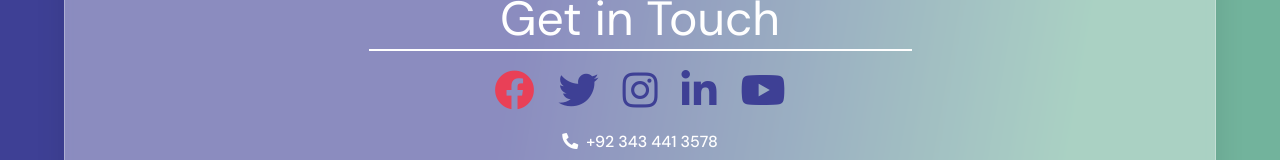
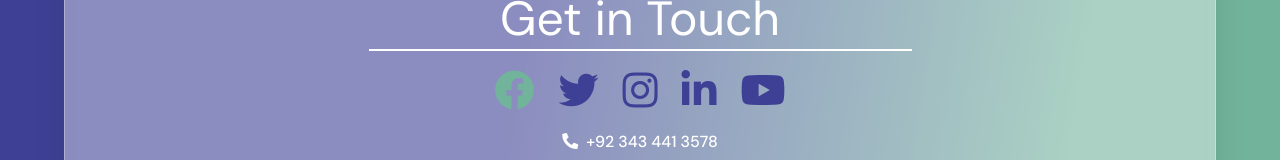
Before and after one commit to hariscs/client-coming-soon-page, a React (Create React App) app: page / in a window 1280 px wide. In both pictures the pointer is over the icon 514 px from the left and 613 px from the top of the page. Shown: the part 523-683 px from the top of the page. Built offline with nearby package versions, Linux system fonts and the light colour scheme.

Commit message:
hover color change

```diff
--- a/src/components/ComingSoon.css
+++ b/src/components/ComingSoon.css
@@ -72,7 +72,7 @@
 }
 
 .fab:hover {
-	color: #e94057;
+	color: #72b39c;
 }
 
 .flex {
```
